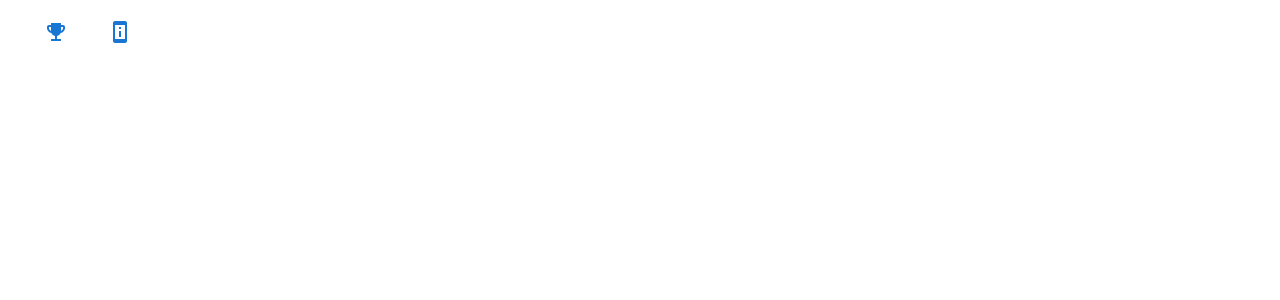
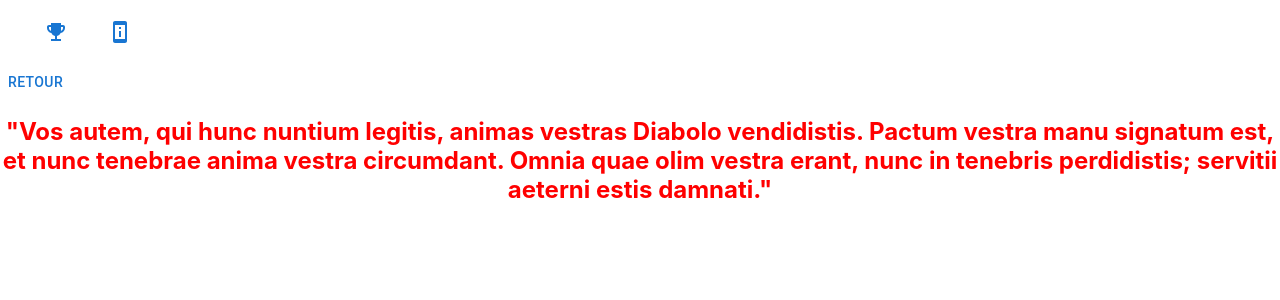
Before and after one commit to Oliviapace02/partage, a React (Create React App) app in the folder classifai-frontend/: page /information in a window 1280 px wide. Before the commit this address had no page. Shown: the top 300 px of the page. Built offline with nearby package versions, Linux system fonts and the light colour scheme.

Commit message:
yapota transfo information

```diff
--- a/classifai-frontend/src/App.tsx
+++ b/classifai-frontend/src/App.tsx
@@ -18,6 +18,8 @@ import Box from "@mui/material/Box";
 import MenuIcon from "@mui/icons-material/Menu";
 import HomeIcon from "@mui/icons-material/Home";
 import LoginPage from "./pages/LoginPage";
+import Information from "./pages/information";
+
 import RegisterPage from "./pages/RegisterPage";
 import MenuPage from "./pages/MenuPage";
 import SoloGamePage from "./pages/SoloGamePage";
@@ -42,6 +44,7 @@ function App() {
         <Routes>
           <Route path="/profile/:userId" element={<Profile />} />
           <Route path="/" element={<LoginPage />} />
+          <Route path="/information" element={<Information />} />
           <Route path="/register" element={<RegisterPage />} />
           <Route path="/menu" element={<MenuPage />} />
           <Route path="/solo" element={<SoloGamePage />} />
--- a/classifai-frontend/src/pages/SoloGamePage.tsx
+++ b/classifai-frontend/src/pages/SoloGamePage.tsx
@@ -70,7 +70,7 @@ const SoloGamePage: React.FC = () => {
       }
     }
   }
-
+  console.log(source);
   useEffect(() => {
     async function fetchImage() {
       try {
--- /dev/null
+++ b/classifai-frontend/src/pages/information.tsx
@@ -0,0 +1,28 @@
+import { Button } from "@mui/material";
+import React from "react";
+import { useNavigate } from "react-router-dom";
+
+const Information: React.FC = () => {
+  const navigate = useNavigate(); // Déplacer useNavigate à l'intérieur du composant
+
+  return (
+    <div>
+      <Button onClick={() => navigate("/menu")}>Retour</Button>
+      <h1
+        style={{
+          color: "red", // Couleur du texte
+          fontSize: "24px", // Taille de la police
+          fontWeight: "bold", // Texte en gras
+          textAlign: "center", // Alignement centré
+        }}
+      >
+        "Vos autem, qui hunc nuntium legitis, animas vestras Diabolo
+        vendidistis. Pactum vestra manu signatum est, et nunc tenebrae anima
+        vestra circumdant. Omnia quae olim vestra erant, nunc in tenebris
+        perdidistis; servitii aeterni estis damnati."
+      </h1>
+    </div>
+  );
+};
+
+export default Information;
```
